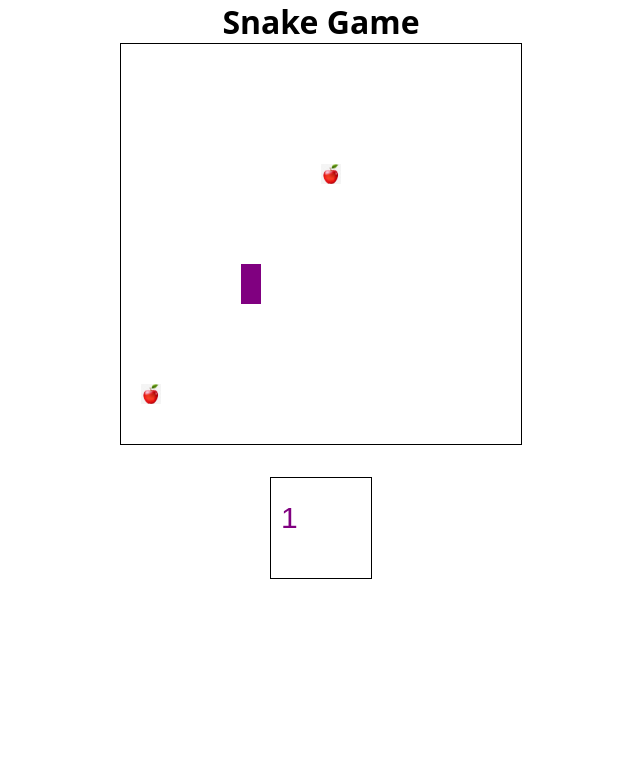
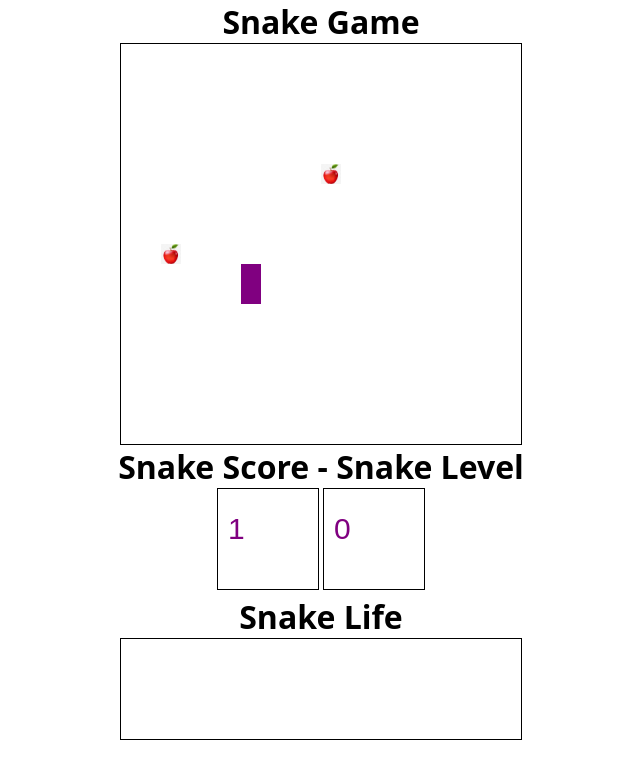
Before and after one commit to rg-km/se-fe5-kelompok6, a plain HTML site: page snake-game/index.html in a window 1280 px wide. Shown: the whole page, without its empty margins (319-959 px from the left). Drawn offline with Linux system fonts and the light colour scheme.

Commit message:
add life, level and obstacle to the game

```diff
--- a/snake-game/index.html
+++ b/snake-game/index.html
@@ -13,18 +13,20 @@
             padding: 0px;
             font-family: 'open sans', sans-serif;
         }
-        #snakeBoard, #score1Board {
-            margin: auto;
-            display: flex;
-            margin-bottom: 10px;
+        canvas {
+            justify-content: center;
         }
-        canvas {
-            text-align: center;
-        }
+
     </style>
     <body onload="draw();">
-        <h1 style="text-align: center;">Snake Game</h1>
-        <canvas id="snakeBoard" width="400" height="400" style="border:1px solid #000000;"></canvas><br>
-        <canvas id="score1Board" width="100" height="100" style="border:1px solid #000000;"></canvas>
+        <center>
+            <h1 style="text-align: center;">Snake Game</h1>
+            <canvas id="snakeBoard" width="400" height="400" style="border:1px solid #000000;"></canvas>
+            <h1 style="text-align: center;" >Snake Score - Snake Level</h1>
+            <canvas id="score1Board" width="100" height="100" style="border:1px solid #000000;"></canvas>
+            <canvas id="score2Board" width="100" height="100" style="border:1px solid #000000;"></canvas>
+            <h1 style="text-align: center;" >Snake Life</h1>
+            <canvas id="lifeBoard" width="400" height="100" style="border:1px solid #000000;"></canvas>
+        </center>
     </body>
 </html>
--- a/snake-game/index.js
+++ b/snake-game/index.js
@@ -9,12 +9,41 @@ const DIRECTION = {
     UP: 2,
     DOWN: 3,
 };
-const MOVE_INTERVAL = 100;
+
+const OBSTACLE = {
+    sizex: 50,
+    sizey: 200,
+    width: 300,
+    height: 20,
+    color: "black",
+};
+
+let OBSTACLE_LIST = []
+function drawObstacle(ctx, obstacle) {
+    for (let i = 0; i < obstacle.length; i++) {
+        ctx.fillStyle = OBSTACLE.color;
+        ctx.fillRect(obstacle[i].x, obstacle[i].y, OBSTACLE.width, OBSTACLE.height);
+    }
+}
+
+const isPrime = num => {
+    for(let i = 2, s = Math.sqrt(num); i <= s; i++)
+        if(num % i === 0) return false;
+    return num > 1;
+};
+
+let MOVE_INTERVAL = 100;
 
 var audio = new Audio('asset/game-over.mp3');
 
+let snakelife = 0;
+let snakelevel = 0;
+
 let img = new Image();
 img.src = 'asset/apple.png';
+
+let imglife = new Image();
+imglife.src = 'asset/diamond.png';
 
 function initPosition() {
     return {
@@ -42,9 +71,13 @@ function initSnake(color) {
         ...initHeadAndBody(),
         direction: initDirection(),
         score: 0,
-    }
+    };
 }
 let snake1 = initSnake("purple");
+
+let life = {
+    position: initPosition(),
+}
 
 let apple1 = {
 	position: initPosition(),
@@ -76,6 +109,40 @@ function drawScore(snake) {
     scoreCtx.fillText(snake.score, 10, scoreCanvas.scrollHeight / 2);
 }
 
+function drawLevel(snake) {
+    let scoreCanvas;
+    if (snake.color == snake1.color) {
+        scoreCanvas = document.getElementById("score2Board");
+    }
+    let scoreCtx = scoreCanvas.getContext("2d");
+
+    scoreCtx.clearRect(0, 0, CANVAS_SIZE, CANVAS_SIZE);
+    scoreCtx.font = "30px Arial";
+    scoreCtx.fillStyle = snake.color
+    scoreCtx.fillText(snakelevel, 10, scoreCanvas.scrollHeight / 2);
+}
+
+function drawlife(imglife, snake) {
+    var lifeSize = 30;
+    var lifeX = 40;
+
+    let infoCanvas = document.getElementById("lifeBoard");
+    let infoCtx = infoCanvas.getContext("2d");
+
+    infoCtx.clearRect(0, 0, 50, 50)
+    infoCtx.font = '30px Arial'
+    infoCtx.fillStyle = snake.color
+    for (var i = 0; i < snakelife; i++) {
+        infoCtx.drawImage(imglife, lifeX * i + 10, 10, lifeSize, lifeSize);
+    }
+}
+
+function snakeLevel(snakes) {
+    if (snakelevel === 1) {
+        MOVE_INTERVAL = MOVE_INTERVAL - 50;
+    };
+}
+
 function draw() {
 	setInterval(function () {
 		let snakeCanvas = document.getElementById('snakeBoard');
@@ -92,11 +159,20 @@ function draw() {
 			}
 		}
 
+        if(isPrime(snake1.score)) {
+            ctx.drawImage(imglife, life.position.x * CELL_SIZE, life.position.y * CELL_SIZE, CELL_SIZE, CELL_SIZE);
+        }
+
+        drawObstacle(ctx, OBSTACLE_LIST)
+
 		//apple
 		drawApple(ctx, apple1.position.x, apple1.position.y);
 		drawApple(ctx, apple2.position.x, apple2.position.y);
 
 		drawScore(snake1);
+        drawLevel(snake1);
+        drawlife(imglife, snake1);
+
 	}, REDRAW_INTERVAL);
 }
 
@@ -116,40 +192,67 @@ function teleport(snake) {
 }
 
 function eat(snake, apple) {
+    const obstacleKoor = {
+        x: 50,
+        y: 200,
+    }
     if (snake.head.x == apple1.position.x && snake.head.y == apple1.position.y) {
         apple1.position = initPosition();
         snake.score++;
-        snake.body.push({x: snake.head.x, y: snake.head.y});
-    }
-    else if (snake.head.x == apple2.position.x && snake.head.y == apple2.position.y) {
+        snake.body.push({ x: snake.head.x, y: snake.head.y });
+    // kalo dia makan apple 1 dan scorenya kelipatan 5 tambah value  snakelife
+        if (snake.score % 5 === 0) {
+            snakelife++;
+            snakelevel++;
+            let obstacleY = obstacleKoor.y
+            if (OBSTACLE_LIST.length) {
+                obstacleY = OBSTACLE_LIST[OBSTACLE_LIST.length - 1].y + 50
+            }
+            OBSTACLE_LIST.push({x: obstacleKoor.x, y: obstacleY})
+        }
+    } else if (snake.head.x == apple2.position.x && snake.head.y == apple2.position.y) {
         apple2.position = initPosition();
         snake.score++;
-        snake.body.push({x: snake.head.x, y: snake.head.y});
+        snake.body.push({ x: snake.head.x, y: snake.head.y });
+    // kalo dia makan apple 1 dan scorenya kelipatan 5 tambah snakelife
+        if (snake.score % 5 === 0) {
+            snakelife++;
+            snakelevel++;
+            let obstacleY = obstacleKoor.y
+            if (OBSTACLE_LIST.length) {
+                obstacleY = OBSTACLE_LIST[OBSTACLE_LIST.length - 1].y + 50
+            }
+            OBSTACLE_LIST.push({x: obstacleKoor.x, y: obstacleY})
+        }
+    }
+    if (snake.head.x == life.position.x && snake.head.y == life.position.y) {
+      life.position = initPosition();
+      snakelife++;
     }
 }
 
 function moveLeft(snake) {
     snake.head.x--;
     teleport(snake);
-    eat(snake, apple1);
+    eat(snake, apple1, apple2, life);
 }
 
 function moveRight(snake) {
     snake.head.x++;
     teleport(snake);
-    eat(snake, apple1);
+    eat(snake, apple1, apple2, life);
 }
 
 function moveDown(snake) {
     snake.head.y++;
     teleport(snake);
-    eat(snake, apple1);
+    eat(snake, apple1, apple2, life);
 }
 
 function moveUp(snake) {
     snake.head.y--;
     teleport(snake);
-    eat(snake, apple1);
+    eat(snake, apple1, apple2, life);
 }
 
 function checkCollision(snakes) {
@@ -164,10 +267,16 @@ function checkCollision(snakes) {
             }
         }
     }
+    for (let i = 0; i < OBSTACLE_LIST.length; i++) {
+        if (OBSTACLE_LIST[i].x === snakes[0].head.x && OBSTACLE_LIST[i].y === snakes[0].head.y) {
+            isCollide = true;
+        }
+        console.log(OBSTACLE_LIST[i].x, snakes[0].head.x);
+    }
     if (isCollide) {
         audio.play();
-        alert("Game over");aadssdw
         snake1 = initSnake("purple");
+        OBSTACLE_LIST = []
     }
     return isCollide;
 }
```
Also changed, not shown: snake-game/asset/diamond.png (added).
